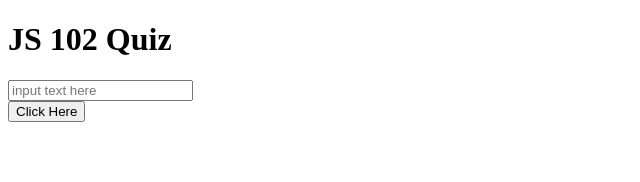
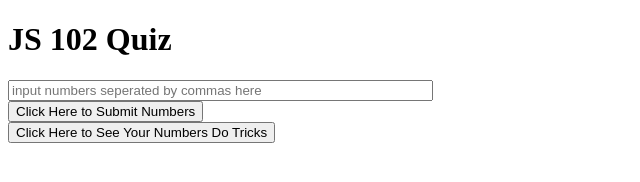
Before and after one commit to C-Stein/js102, a plain HTML site: page index.html in a window 1280 px wide. Shown: the whole page, without its empty margins (0-640 px from the left). Drawn offline with nearby package versions, Linux system fonts and the light colour scheme.

Commit message:
added second button

```diff
--- a/index.html
+++ b/index.html
@@ -9,9 +9,10 @@
 <body>
   <h1>JS 102 Quiz</h1>
   <div>
-    <form>
-      <input type="text" placeholder="input text here" id="input"><br>
-      <input type="button" id="submit" value="Click Here">
+    <form id="form">
+      <input type="text" placeholder="input numbers seperated by commas here" id="input" size="50"><br>
+      <input type="button" id="submit" value="Click Here to Submit Numbers"><br>
+      <input type="button" id="tricks" value="Click Here to See Your Numbers Do Tricks">
     </form>
   </div>
   <div id="output">
--- a/style.css
+++ b/style.css
@@ -5,3 +5,7 @@
 .number:nth-child(odd) {
 	color: azure;
 }
+
+#output {
+	background-color: darkgray;
+}
```
